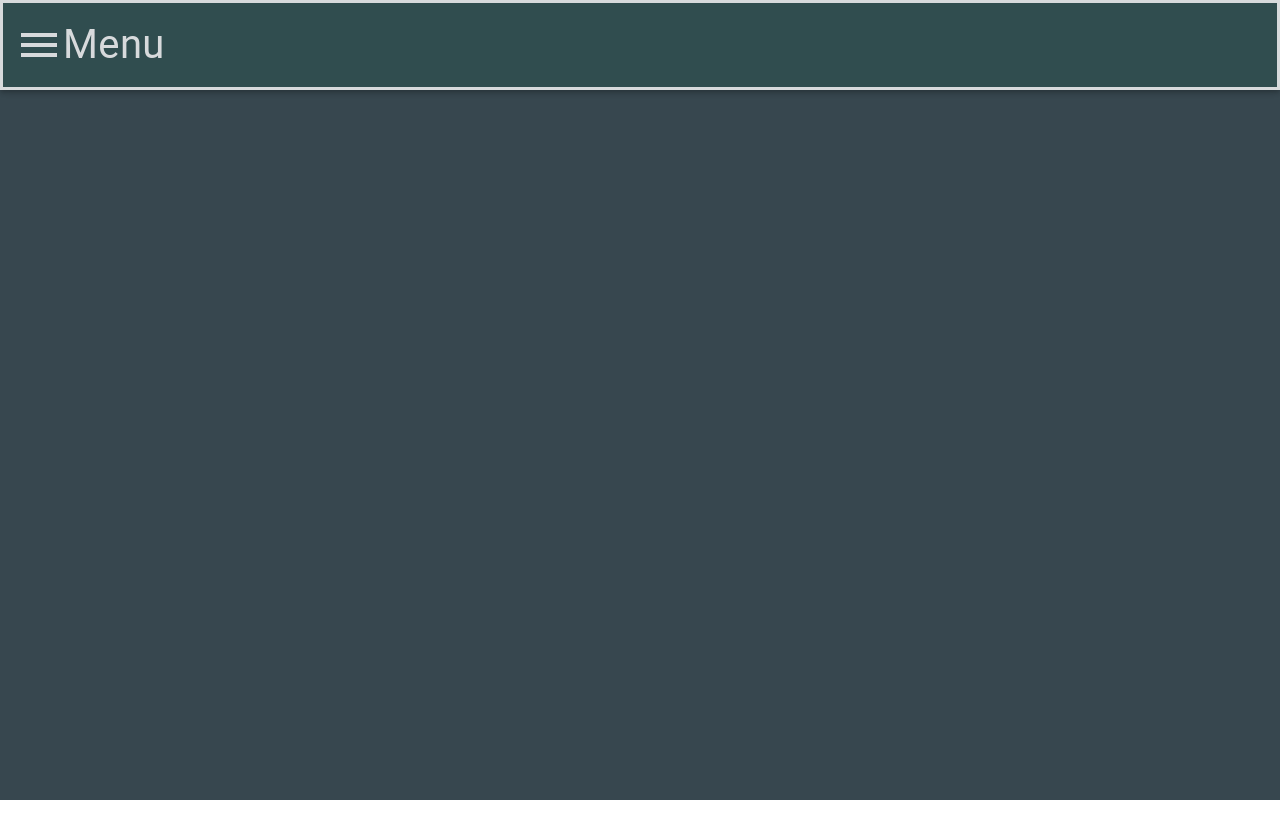
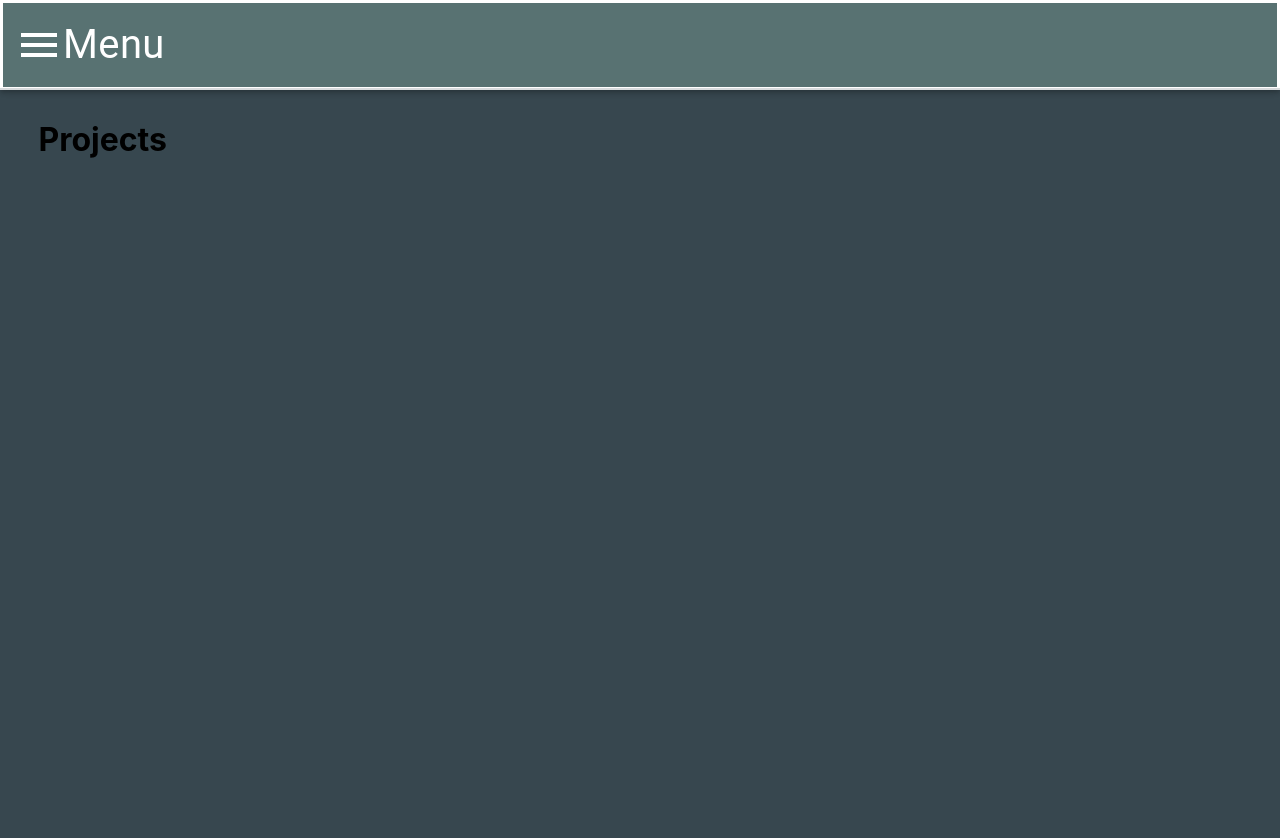
Before and after one commit to k-westbrook/katie-personal-site, a React (Create React App) app: page /projects in a window 1280 px wide. Shown: the top 838 px of the page. Before the commit the page ends 800 px from the top, so only its background shows below. Built offline with nearby package versions, Linux system fonts and the light colour scheme.

Commit message:
updated projects

```diff
--- a/src/NavBar.js
+++ b/src/NavBar.js
@@ -107,6 +107,11 @@ class NavBar extends React.Component {
                 <h4> About Me</h4>
               </Link>
             </MenuItem>
+            <MenuItem onClick={this.handleClose}>
+              <Link href='/projects'>
+                <h4> My Projects</h4>
+              </Link>
+            </MenuItem>
           </Menu>
 
         </AppBar>
--- a/src/Projects.js
+++ b/src/Projects.js
@@ -1,7 +1,16 @@
 import React, { Component } from 'react';
+import { withStyles } from '@material-ui/core/styles';
+import { sizing, border } from '@material-ui/system';
 
+const styles =
+{
+  title: {
+    marginTop: "11vh",
+    paddingTop: "4vh",
+    paddingLeft: "3vw"
+  }
 
-
+}
 class Projects extends Component {
 
   constructor() {
@@ -10,10 +19,15 @@ class Projects extends Component {
   }
 
   render() {
+    const { classes } = this.props;
     return (
-      <div></div>
+      <div>
+        <h1 className={classes.title}>
+          Projects
+        </h1>
+      </div>
     )
   }
 }
 
-export default Projects;
+export default withStyles(styles)(Projects);
--- a/src/Routes.js
+++ b/src/Routes.js
@@ -1,7 +1,8 @@
 import React, { Component } from 'react'
 import { Route, Switch } from 'react-router-dom'
 import HomePage from './HomePage';
-import AboutMe from './AboutMe'
+import AboutMe from './AboutMe';
+import Projects from './Projects';
 import { withStyles } from '@material-ui/core/styles';
 import { sizing } from '@material-ui/system';
 
@@ -27,6 +28,7 @@ class Routes extends Component {
         <Switch >
           <Route exact path="/" component={HomePage} />
           <Route exact path="/aboutMe" component={AboutMe} />
+          <Route exact path="/projects" component={Projects} />
 
         </Switch>
       </div>
```
